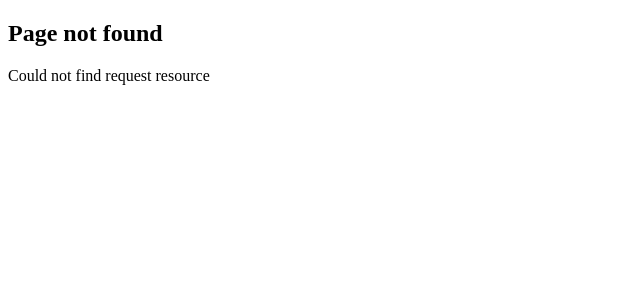
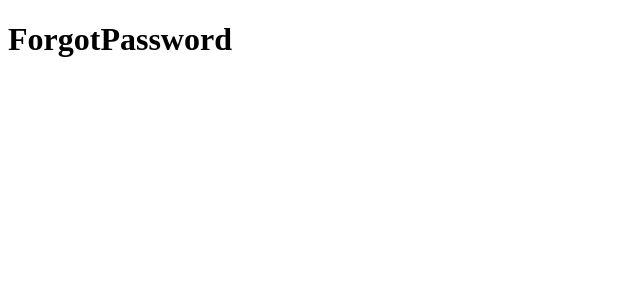
Before and after one commit to sinhu-jung/nestjs_study, a Next.js app: page /forgot-password in a window 1280 px wide. Before the commit this address had no page. Shown: the top 300 px of the page, without its empty margins (0-640 px from the left). Built offline with nearby package versions, Linux system fonts and the light colour scheme.

Commit message:
Route Groups

```diff
--- /dev/null
+++ b/src/app/(auth)/forgot-password/page.tsx
@@ -0,0 +1,10 @@
+import * as React from 'react';
+
+export interface IAppProps {
+}
+
+export default function ForgotPassword (props: IAppProps) {
+  return (
+    <h1>ForgotPassword</h1>
+  );
+}
```
Also changed, not shown: src/app/(auth)/login/page.tsx (added, +10 -0 lines), src/app/(auth)/register/page.tsx (added, +10 -0 lines), 1 other file (tests, documents, lock files or other folders).
